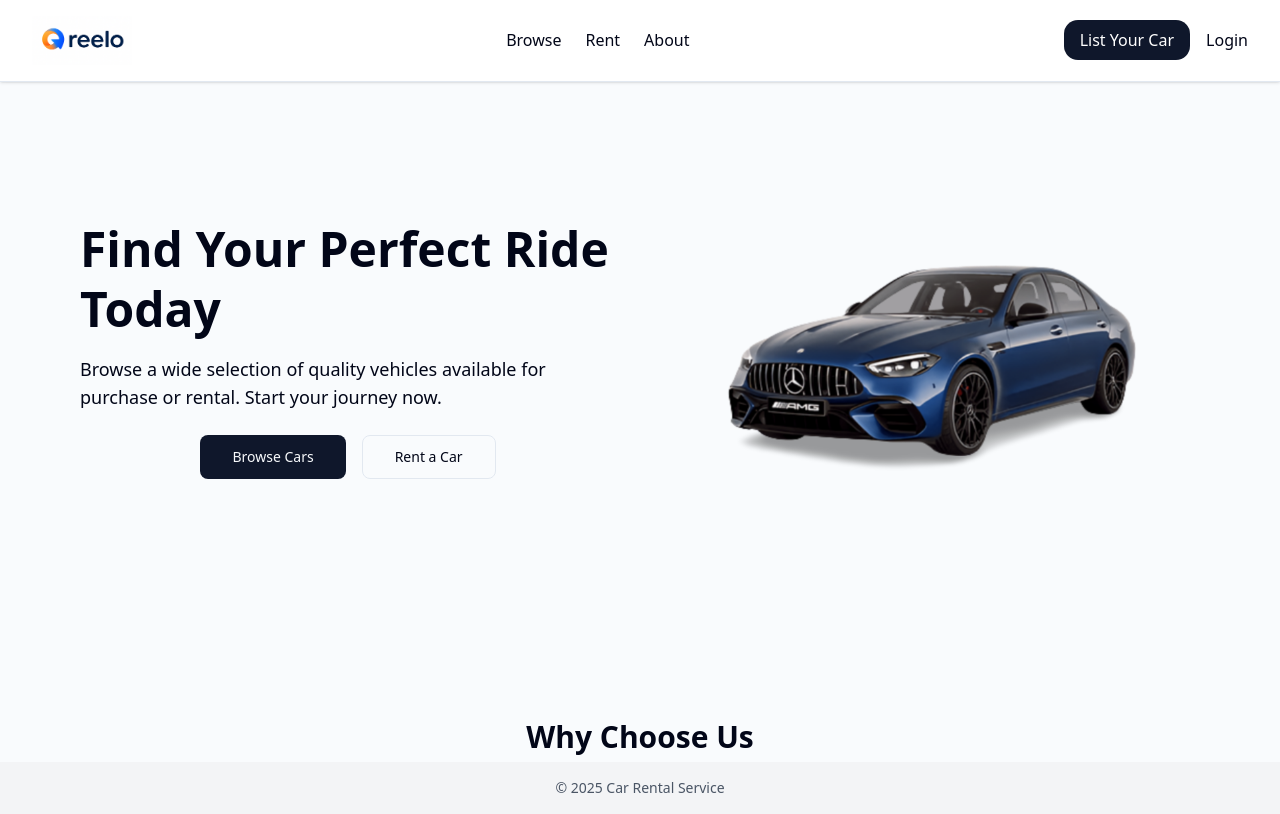
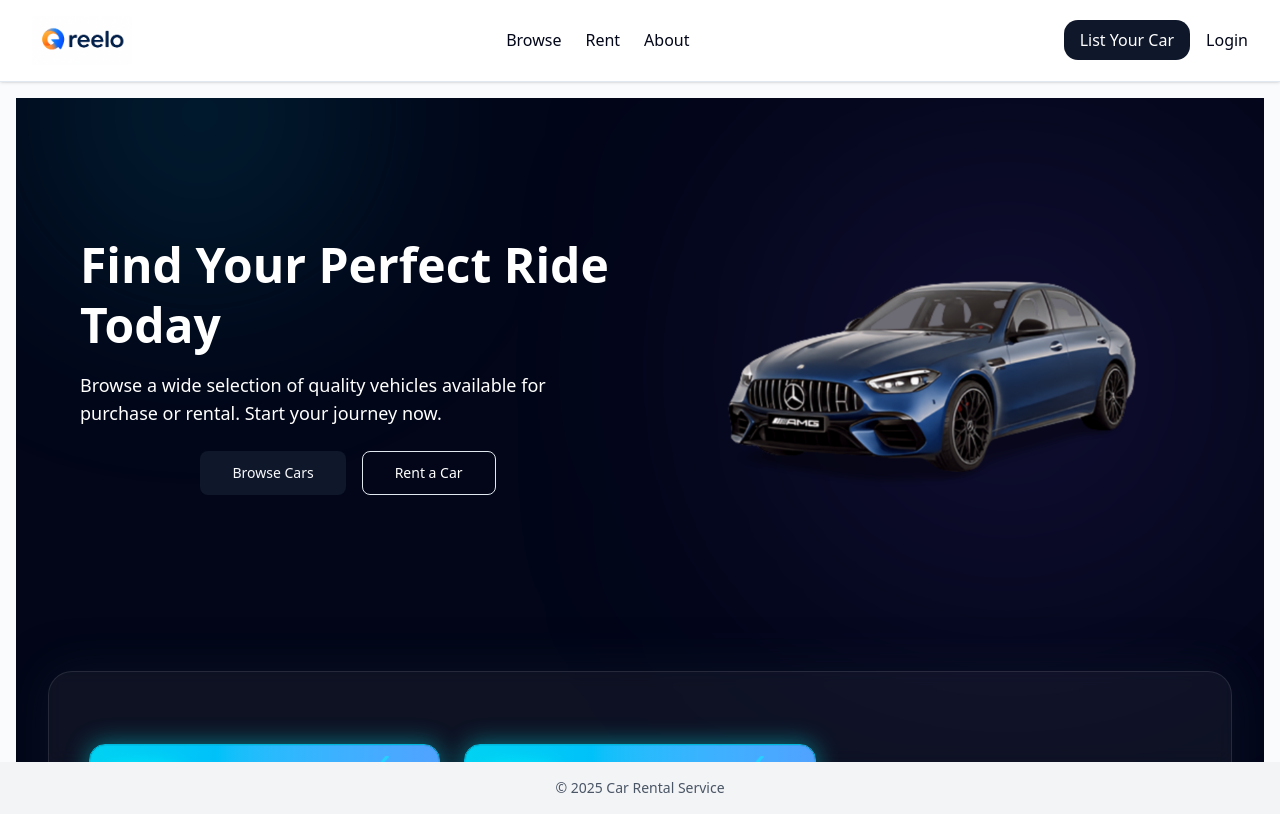
Before and after one commit to maksym-nezhurin/client-app, a Next.js app: page / in a window 1280 px wide. Built offline with nearby package versions, Linux system fonts and the light colour scheme; grey boxes are pictures that could not be loaded.

Commit message:
test commit

```diff
--- a/app/(client)/page.tsx
+++ b/app/(client)/page.tsx
@@ -1,72 +1,36 @@
-import Link from 'next/link';
-import { Button } from '@/components/ui/Button';
-import CarItem from '@/components/car/CarItem';
+// import Link from 'next/link';
+// import { Button } from '@/components/ui/Button';
+// import CarItem from '@/components/car/CarItem';
 import { HeroSection } from '@/components/sections/HeroSection';
 import { FeaturesSection } from '@/components/sections/FeaturesSection';
 import { PartnersSection } from '@/components/sections/PartnerSection';
+import { LatestAnnouncementsSection } from '@/components/sections/LatestAnnouncementsSection';
 import TrustBenefits from '@/components/sections/TrustBenefitsSection';
-import { ICar } from '@/types/car';
-
-// Mock latest cars - Replace with real API later
-const latestCars: ICar[] = [
-  {
-    id: '1',
-    ownerId: 'owner1',
-    brand: 'Tesla',
-    model: 'Model 3',
-    year: 2022,
-    price: 42000,
-    mileage: 12000,
-    description: 'Fast, electric, and stylish.',
-    complectation: 'Performance',
-    engine: 0,
-    type: 'Sedan',
-    color: 'White',
-    isRentable: true,
-    rentPricePerDay: 150,
-  },
-  {
-    id: '2',
-    ownerId: 'owner2',
-    brand: 'BMW',
-    model: 'X5',
-    year: 2020,
-    price: 37000,
-    mileage: 30000,
-    description: 'Spacious SUV with luxury interior.',
-    complectation: 'Luxury Line',
-    engine: 3,
-    type: 'SUV',
-    color: 'Black',
-    isRentable: false,
-  },
-];
 
 export default function HomePage() {
   return (
-    <main className="container mx-auto px-4 sm:px-6 lg:px-8 py-12 space-y-16">
-      <HeroSection />
+    <div className="full-bleed relative overflow-hidden bg-slate-950 text-white">
+      <div className="pointer-events-none absolute inset-0">
+        <div className="car-hero-bg fixed inset-0" />
+        <div className="glass-grid absolute inset-0 opacity-40" />
+        <div className="glass-noise absolute inset-0 opacity-40" />
+        <div className="absolute -top-32 left-10 h-72 w-72 rounded-full bg-cyan-500/20 blur-[120px]" />
+        <div className="absolute top-20 right-16 h-96 w-96 rounded-full bg-violet-500/20 blur-[140px]" />
+        <div className="absolute bottom-24 left-1/3 h-80 w-80 rounded-full bg-blue-500/20 blur-[140px]" />
+      </div>
 
-      <FeaturesSection />
+      <div className="relative z-10 mx-auto max-w-7xl space-y-20 px-4 py-16 sm:px-6 lg:px-8">
+        <HeroSection />
 
-      {/* Latest Cars */}
-      <section className="bg-surface-base py-20 px-6 max-w-7xl mx-auto">
-        <h2 className="text-2xl font-bold mb-6">Latest Listings</h2>
-        <div className="grid gap-6 sm:grid-cols-2 lg:grid-cols-3">
-          {latestCars.map((car) => (
-            <CarItem key={car.id} car={car} isLoading={false} />
-          ))}
-        </div>
-        <div className="text-center mt-8">
-          <Link href="/cars">
-            <Button>View All Cars</Button>
-          </Link>
-        </div>
-      </section>
+        <LatestAnnouncementsSection />
 
-      <PartnersSection />
+        <FeaturesSection />
 
-      <TrustBenefits />
-    </main>
+        <PartnersSection />
+
+        <TrustBenefits />
+
+      </div>
+    </div>
   );
 }
--- a/components/car/CarItem.tsx
+++ b/components/car/CarItem.tsx
@@ -38,7 +38,7 @@ export default function CarItem({ car, isLoading = false }: Props) {
       el.removeEventListener('mousemove', onMouseMove);
       el.removeEventListener('mouseleave', onMouseLeave);
     };
-  }, []);
+  }, [isLoading]);
 
   if (isLoading || !car) {
     return (
--- /dev/null
+++ b/components/sections/ActionCardsSection.tsx
@@ -0,0 +1,41 @@
+'use client';
+
+// import Link from 'next/link';
+// import { Button } from '@/components/ui/Button';
+// import { ROUTES } from '@/lib/routes';
+// import { useTypedTranslation } from '@/lib/i18n';
+
+export function ActionCardsSection() {
+  // const { t } = useTypedTranslation();
+
+  return (
+    <section className="grid gap-6 lg:grid-cols-3">
+      <h2>Hello</h2>
+      {/* <div className="rounded-3xl border border-white/10 bg-white/5 p-8 shadow-[0_0_40px_rgba(15,23,42,0.5)] backdrop-blur">
+        <h2 className="text-xl font-semibold">{t('client.actions.start_searching.title')}</h2>
+        <p className="mt-2 text-sm text-slate-300">
+          {t('client.actions.start_searching.description')}
+        </p>
+        <Button asChild className="mt-6 w-full">
+          <Link href={ROUTES.BROWSE}>{t('client.actions.start_searching.cta')}</Link>
+        </Button>
+      </div>
+      <div className="rounded-3xl border border-white/10 bg-white/5 p-8 shadow-[0_0_40px_rgba(15,23,42,0.5)] backdrop-blur">
+        <h2 className="text-xl font-semibold">{t('client.actions.list_car.title')}</h2>
+        <p className="mt-2 text-sm text-slate-300">{t('client.actions.list_car.description')}</p>
+        <Button asChild variant="secondary" className="mt-6 w-full">
+          <Link href={ROUTES.ACCOUNT_CARS_NEW}>{t('client.actions.list_car.cta')}</Link>
+        </Button>
+      </div>
+      <div className="rounded-3xl border border-white/10 bg-white/5 p-8 shadow-[0_0_40px_rgba(15,23,42,0.5)] backdrop-blur">
+        <h2 className="text-xl font-semibold">{t('client.actions.create_account.title')}</h2>
+        <p className="mt-2 text-sm text-slate-300">
+          {t('client.actions.create_account.description')}
+        </p>
+        <Button asChild variant="ghost" className="mt-6 w-full">
+          <Link href={ROUTES.AUTH.LOGIN}>{t('client.actions.create_account.cta')}</Link>
+        </Button>
+      </div> */}
+    </section>
+  );
+}
--- /dev/null
+++ b/components/sections/LatestAnnouncementsSection.tsx
@@ -0,0 +1,76 @@
+'use client';
+
+// import { Button } from '@/components/ui/Button';
+// import { useTypedTranslation } from '@/lib/i18n';
+import CarItem from '@/components/car/CarItem';
+// import Link from 'next/link';
+// import { ROUTES } from '@/lib/routes';
+import type { ICar } from '@/types/car';
+
+// Mock latest cars - Replace with real API later
+const latestCars: ICar[] = [
+  {
+    id: '1',
+    ownerId: 'owner1',
+    brand: 'Tesla',
+    model: 'Model 3',
+    vin: '5YJ3E1EA7JF000001',
+    year: 2022,
+    price: 42000,
+    mileage: 12000,
+    description: 'Fast, electric, and stylish.',
+    complectation: 'Performance',
+    engine: 0,
+    type: 'Sedan',
+    color: 'White',
+    isRentable: true,
+    rentPricePerDay: 150,
+  },
+  {
+    id: '2',
+    ownerId: 'owner2',
+    brand: 'BMW',
+    model: 'X5',
+    vin: 'WBAVA33597N123456',
+    year: 2020,
+    price: 37000,
+    mileage: 30000,
+    description: 'Spacious SUV with luxury interior.',
+    complectation: 'Luxury Line',
+    engine: 3,
+    type: 'SUV',
+    color: 'Black',
+    isRentable: false,
+  },
+];
+
+export function LatestAnnouncementsSection () {
+//   const { t } = useTypedTranslation();
+
+  return (
+    <section className="rounded-3xl border border-white/10 bg-white/5 p-6 shadow-[0_0_45px_rgba(15,23,42,0.6)] backdrop-blur md:p-10">
+      <div className="flex flex-wrap items-center justify-between gap-4">
+        {/* <div>
+          <h2 className="text-2xl font-semibold">{t('client.home.latest_title')}</h2>
+          <p className="text-sm text-slate-300">{t('client.home.latest_subtitle')}</p>
+        </div> */}
+        {/* <Button asChild variant="secondary">
+          <Link href={ROUTES.BROWSE}>{t('client.home.latest_cta')}</Link>
+        </Button> */}
+      </div>
+      <div className="mt-8 grid gap-6 sm:grid-cols-2 lg:grid-cols-3">
+        {latestCars.map((car) => (
+          <CarItem key={car.id} car={car} isLoading={false} />
+        ))}
+      </div>
+      <div className="mt-8 flex flex-wrap gap-3">
+        {/* <Button asChild>
+          <Link href={ROUTES.AUTH.LOGIN}>{t('client.home.latest_create')}</Link>
+        </Button>
+        <Button asChild variant="ghost">
+          <Link href={ROUTES.ACCOUNT_CARS_NEW}>{t('client.home.latest_add_car')}</Link>
+        </Button> */}
+      </div>
+    </section>
+  );
+}
```
